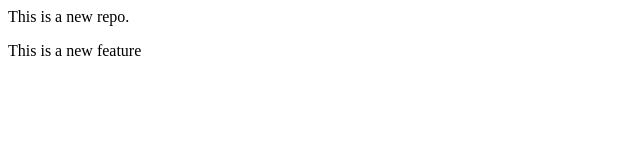
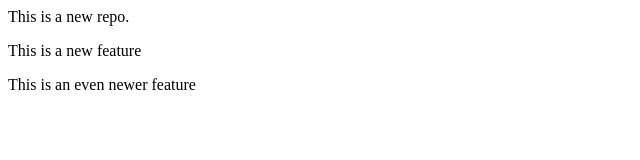
Before and after one commit to sriramsirangi/localrepo, a plain HTML site: page index.html in a window 1280 px wide. Shown: the whole page, without its empty margins (0-640 px from the left). Drawn offline with Linux system fonts and the light colour scheme.

Commit message:
i really think i got it right this time

```diff
--- a/index.html
+++ b/index.html
@@ -1,2 +1,3 @@
 <p>This is a new repo.</p>
 <p>This is a new feature</p>
+<p>This is an even newer feature</p>
```
